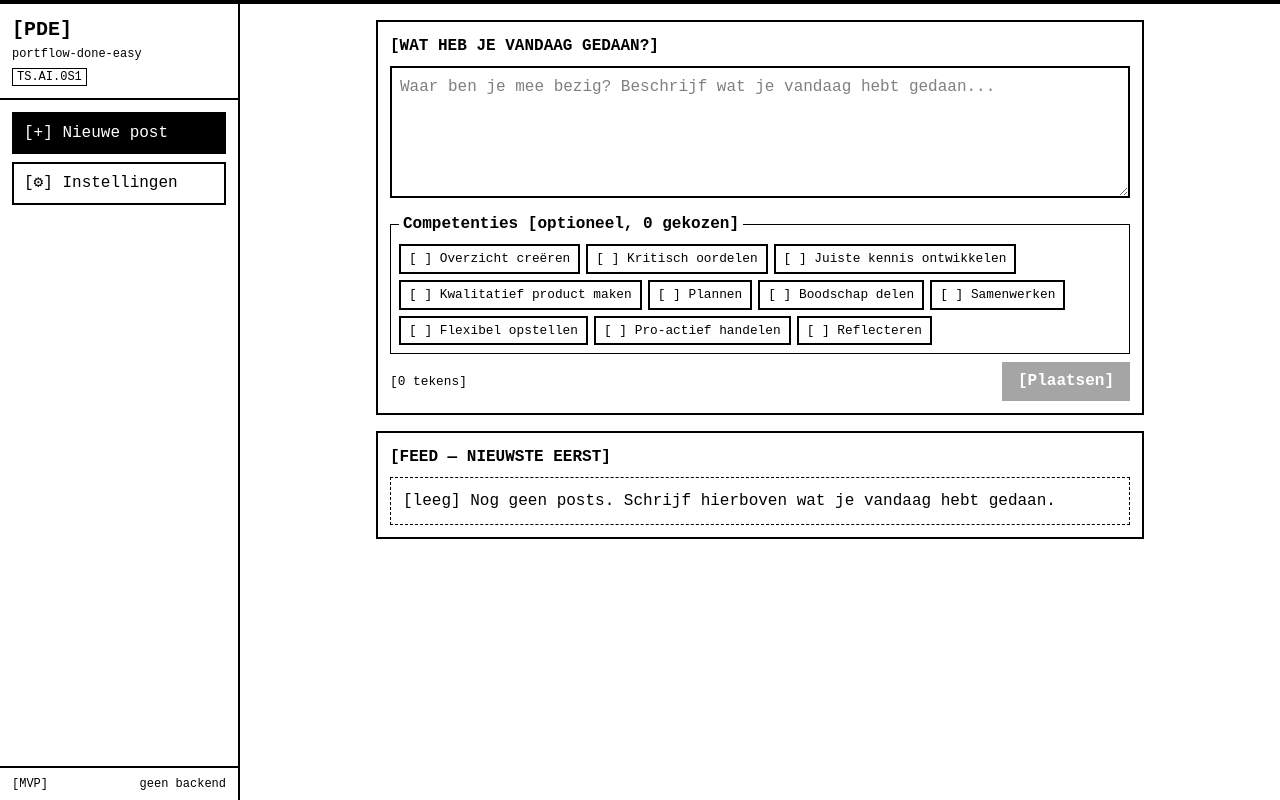
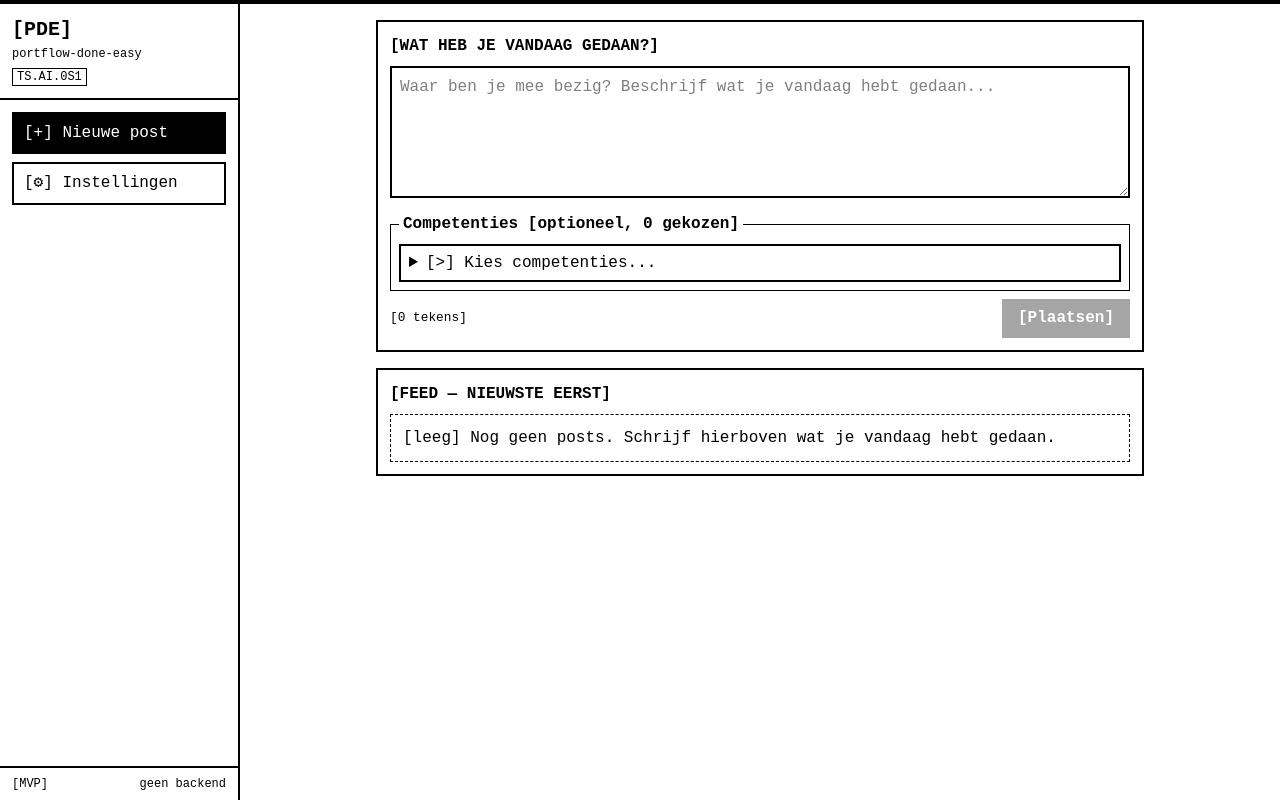
Before and after one commit to Powerboy2015/portflow-done-easy, a React (Vite) app: page / in a window 1280 px wide. Built offline with nearby package versions, Linux system fonts and the light colour scheme.

Commit message:
Composer: competencies chips naar hover-dropdown

```diff
--- a/src/components/Composer.tsx
+++ b/src/components/Composer.tsx
@@ -13,7 +13,8 @@ type ComposerProps = {
   onSubmit: () => void;
 };
 
-const CHIP_BASE = "border-2 border-black px-2 py-1 text-[0.8rem]";
+const CHIP_BASE =
+  "block w-full border-b border-black px-2 py-1.5 text-left text-[0.8rem] last:border-b-0";
 const CHIP = `${CHIP_BASE} bg-white hover:bg-black hover:text-white`;
 const CHIP_SELECTED = `${CHIP_BASE} bg-black text-white`;
 
@@ -45,12 +46,26 @@ export function Composer({
         <legend className="px-1 font-bold">
           Competenties [optioneel, {selectedTags.size} gekozen]
         </legend>
-        <div className="flex flex-wrap gap-1.5">
+        <details
+          className="border-2 border-black"
+          onMouseEnter={(e) => {
+            e.currentTarget.open = true;
+          }}
+          onMouseLeave={(e) => {
+            e.currentTarget.open = false;
+          }}
+        >
+          <summary className="cursor-pointer px-2 py-1.5 hover:bg-black hover:text-white">
+            {selectedTags.size > 0
+              ? `[v] ${selectedTags.size} gekozen — klik om te wijzigen`
+              : "[>] Kies competenties..."}
+          </summary>
+          <ul className="m-0 max-h-60 list-none overflow-y-auto border-t-2 border-black p-0">
             {COMPETENCIES.map((c) => {
               const selected = selectedTags.has(c.slug);
               return (
+                <li key={c.slug} className="m-0 p-0">
                   <button
-                key={c.slug}
                     type="button"
                     className={selected ? CHIP_SELECTED : CHIP}
                     aria-pressed={selected}
@@ -59,9 +74,11 @@ export function Composer({
                   >
                     [{selected ? "x" : " "}] {c.label}
                   </button>
+                </li>
               );
             })}
-        </div>
+          </ul>
+        </details>
       </fieldset>
       <div className="mt-2 flex items-center justify-between">
         <span className="text-[0.8rem]">[{text.trim().length} tekens]</span>
```
Lines whose indentation alone changed are shown as unchanged.
